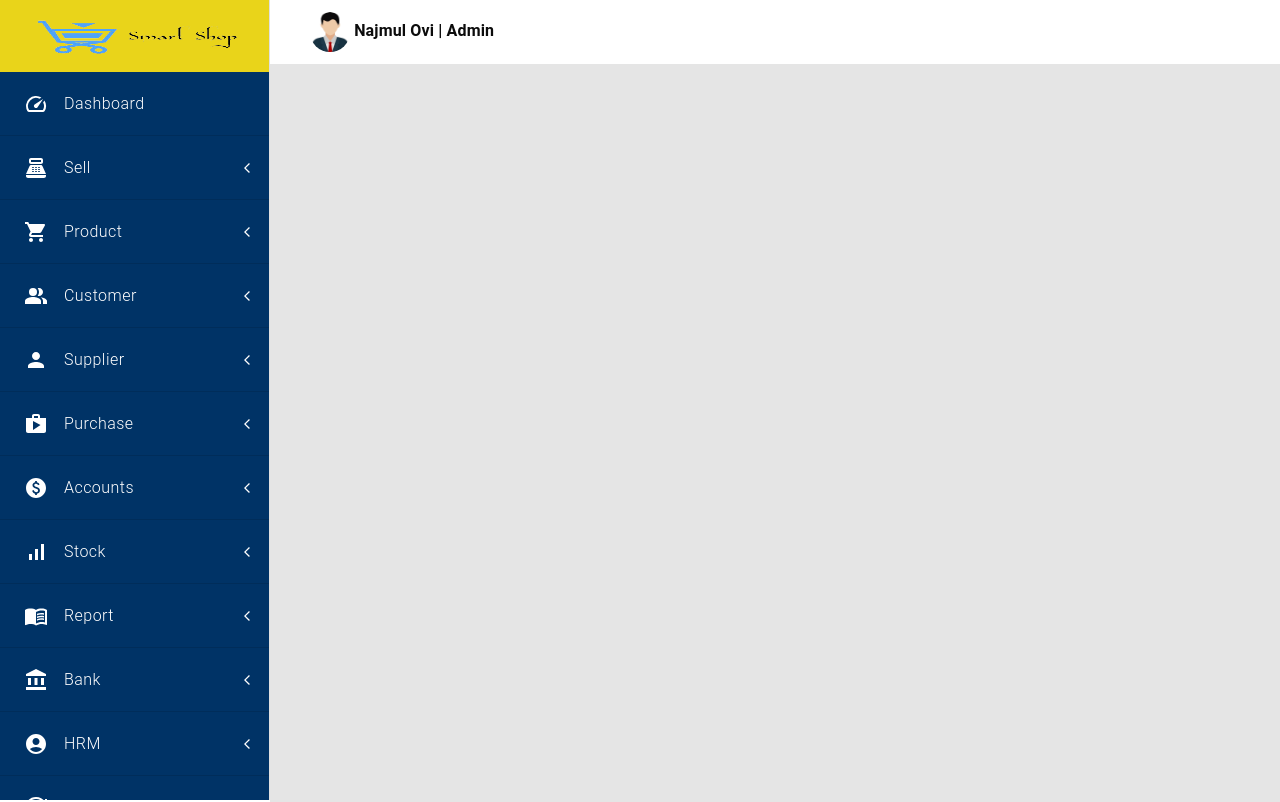
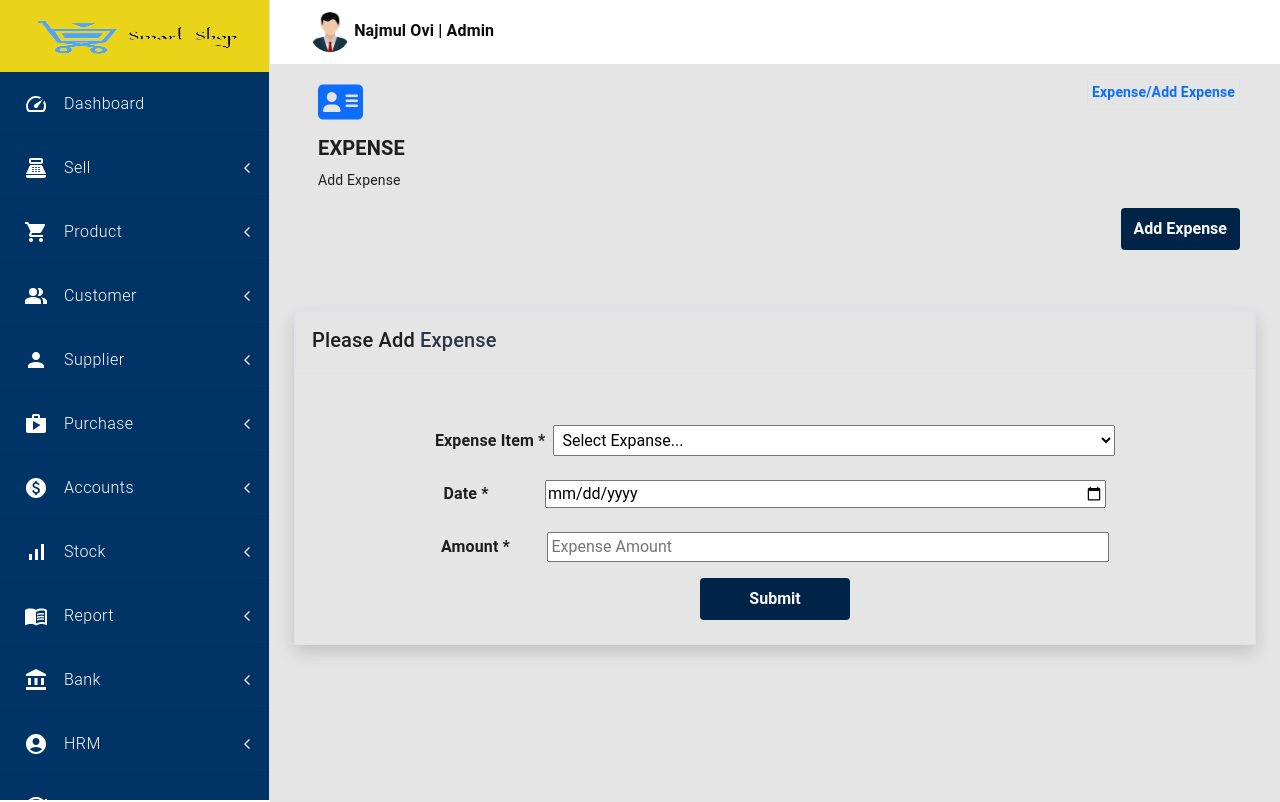
Before and after one commit to imRHB/smart-shop-client, a React (Create React App) app: page /dashboard/add-expense in a window 1280 px wide. Shown: the top 802 px of the page. Built offline with nearby package versions, Linux system fonts and the light colour scheme; no server answers.

Commit message:
Route set for Add Expense Component page by najmul

```diff
--- a/src/pages/Dashboard/AddExpense/AddExpense.js
+++ b/src/pages/Dashboard/AddExpense/AddExpense.js
@@ -1,51 +1,62 @@
-import React from 'react';
-import { useForm } from 'react-hook-form';
-import { Link } from 'react-router-dom';
+import React from "react";
+import { useForm } from "react-hook-form";
+import { Link } from "react-router-dom";
 
 const AddExpense = () => {
-    const { register, handleSubmit, watch, formState: { errors } } = useForm();
+  const {
+    register,
+    handleSubmit,
+    watch,
+    formState: { errors },
+  } = useForm();
 
-
-
-    const onSubmit = (data) => {
-
-    }
+  const onSubmit = (data) => {};
 
   return (
-        <div className=''>
-            <div className='d-flex justify-content-between m-3'>
-                <div className='text-start ms-2'>
+    <div className="">
+      <div className="d-flex justify-content-between m-3">
+        <div className="text-start ms-2">
           <h1>
             <i class="fas fa-address-card text-primary"> </i>
           </h1>
-                    <h5 className='fw-bold'>EXPENSE</h5>
-                    <small className=''> Add Expense</small>
+          <h5 className="fw-bold">EXPENSE</h5>
+          <small className=""> Add Expense</small>
         </div>
         <div>
-
-                    <small className='text-primary fw-bold border p-1'>Expense/Add Expense</small>
+          <small className="text-primary fw-bold border p-1">
+            Expense/Add Expense
+          </small>
         </div>
-
       </div>
-            <div className='text-end m-3'>
+      <div className="text-end m-3">
         {/* <Link to="/manageProducts"> */}
-                    <button style={{ backgroundColor: '#002447' }} className='  text-light btn fw-bold py-2'>Add Expense</button>
+        <button
+          style={{ backgroundColor: "#002447" }}
+          className="  text-light btn fw-bold py-2"
+        >
+          Add Expense
+        </button>
         {/* </Link> */}
       </div>
-            <div style={{ marginTop: '60px' }} className='container '>
+      <div style={{ marginTop: "60px" }} className="container ">
+        <div className="row shadow border pb-4 mb-3">
+          <h5 className="text-start p-3 border">
+            Please Add{" "}
+            <span style={{ color: "rgb(45, 55, 72)" }}> Expense</span>{" "}
+          </h5>
 
-                <div className='row shadow border pb-4 mb-3'>
-                    <h5 className='text-start p-3 border'>Please Add  <span style={{ color: 'rgb(45, 55, 72)' }}> Expense</span> </h5>
-
-                    <div className='col-12 col-lg-12 col-md-12 mt-5'>
-                        <div className='text-center'>
+          <div className="col-12 col-lg-12 col-md-12 mt-5">
+            <div className="text-center">
               <form onSubmit={handleSubmit(onSubmit)}>
-
-                                        <span className='fw-bold'>Expense Item *</span>
+                <span className="fw-bold">Expense Item *</span>
 
                 {/* <input style={{ width: '60%' }} className='field mb-3 ms-2 ' {...register("item", { required: true })} placeholder='Item Name ' /> <br /> */}
 
-                                        <select style={{ width: '60%' }} className='field p-1 ms-2 mb-3 ' {...register("item")}>
+                <select
+                  style={{ width: "60%" }}
+                  className="field p-1 ms-2 mb-3 "
+                  {...register("item")}
+                >
                   <option value="">Select Expanse...</option>
                   <option value="Camping">Lunch</option>
                   <option value="Cities">Snacks</option>
@@ -60,34 +71,44 @@ const AddExpense = () => {
                 </select>
                 {/* error */}
 
-                                        <div className='  mt-2'>
-                                            <div className=''>
-                                                <span className='fw-bold'>Date *</span>
-                                                <input style={{ width: '60%',marginLeft: '6%' }} className='field mb-3  ' type="date" {...register("date", { required: true })} placeholder='Date' /> <br />
-
+                <div className="  mt-2">
+                  <div className="">
+                    <span className="fw-bold">Date *</span>
+                    <input
+                      style={{ width: "60%", marginLeft: "6%" }}
+                      className="field mb-3  "
+                      type="date"
+                      {...register("date", { required: true })}
+                      placeholder="Date"
+                    />{" "}
+                    <br />
                   </div>
 
-                                            <div className='mt-2'>
-                                                <span className='fw-bold'>Amount *</span>
-                                                <input style={{ width: '60%', marginLeft: '4%' }} className='field mb-3   ' type="number" {...register("cost", { required: true })} placeholder='Expense Amount ' /> <br />
-
-
+                  <div className="mt-2">
+                    <span className="fw-bold">Amount *</span>
+                    <input
+                      style={{ width: "60%", marginLeft: "4%" }}
+                      className="field mb-3   "
+                      type="number"
+                      {...register("cost", { required: true })}
+                      placeholder="Expense Amount "
+                    />{" "}
+                    <br />
+                  </div>
                 </div>
 
-                                </div>
-
-                                <input style={{ backgroundColor: '#002447' }} className=' text-light btn fw-bold  px-5 py-2' type="submit" />
-
+                <input
+                  style={{ backgroundColor: "#002447" }}
+                  className=" text-light btn fw-bold  px-5 py-2"
+                  type="submit"
+                />
               </form>
             </div>
-
           </div>
-
         </div>
       </div>
     </div>
   );
-
 };
 
 export default AddExpense;
--- a/src/pages/Dashboard/NestedRoutes/NestedRoutes.js
+++ b/src/pages/Dashboard/NestedRoutes/NestedRoutes.js
@@ -2,6 +2,7 @@ import React from "react";
 import { Route, Routes } from "react-router-dom";
 import ManageTransaction from "../Accounts/ManageTransaction/ManageTransaction";
 import Payment from "../Accounts/Payment/Payment";
+import AddExpense from "../AddExpense/AddExpense";
 import AddSupplier from "../AddSupplier/AddSupplier";
 import CreateProduct from "../CreateProduct/CreateProduct";
 import CustomerManagement from "../CustomerManagement/CustomerManagement";
@@ -61,13 +62,13 @@ const NestedRoutes = () => {
         {/*============ Accounts Department All Routes Start ==============*/}
         <Route path="payment" element={<Payment />}></Route>
         <Route path="manage-transition" element={<ManageTransaction />}></Route>
-        {/*============ Accounts Department All Routes Start ==============*/}
+        {/*============ Accounts Department All Routes End ==============*/}
 
         {/*============ Stock Department All Routes Start ==============*/}
         <Route path="stock-report" element={<StockManagements />}></Route>
         <Route path="supplier-stock-report" element={<SupplierStock />}></Route>
         <Route path="product-stock-report" element={<ProductStock />}></Route>
-        {/*============ Stock Department All Routes Start ==============*/}
+        {/*============ Stock Department All Routes End ==============*/}
 
         {/*============ Report Department All Routes Start ==============*/}
         <Route path="purchase-report" element={<PurchaseReport />}></Route>
@@ -81,14 +82,23 @@ const NestedRoutes = () => {
         ></Route>
         <Route path="today-report" element={<TodaysReport />}></Route>
         <Route path="sales-report" element={<SalesReport />}></Route>
-        {/*============ Report Department All Routes Start ==============*/}
+        {/*============ Report Department All Routes End ==============*/}
 
+        {/*============ HRM Department All Routes Start ==============*/}
         <Route path="designation" element={<Designation />}></Route>
         <Route path="add-employee" element={<AddEmployee />}></Route>
         <Route path="manage-employee" element={<EmployeeManagement />}></Route>
+        {/*============ HRM Department All Routes End ==============*/}
+
+        {/*============ Office Loan Department All Routes Start ==============*/}
         <Route path="add-office-person" element={<AddOfficePerson />}></Route>
         <Route path="manage-office-loan" element={<ManageOfficeLoan />}></Route>
+        {/*============ Office Loan Department All Routes End ==============*/}
+
+        {/*============ Expense Department All Routes Start ==============*/}
         <Route path="expense-item" element={<ExpenseItem />}></Route>
+        <Route path="add-expense" element={<AddExpense />}></Route>
+        {/*============ Expense Department All Routes End ==============*/}
 
         {/*===================TEST YOUR COMPONENT HERE=====================*/}
         {/* <Route path="expense-item" element={<TestComponent />}></Route> */}
```
Lines whose indentation alone changed are shown as unchanged.
